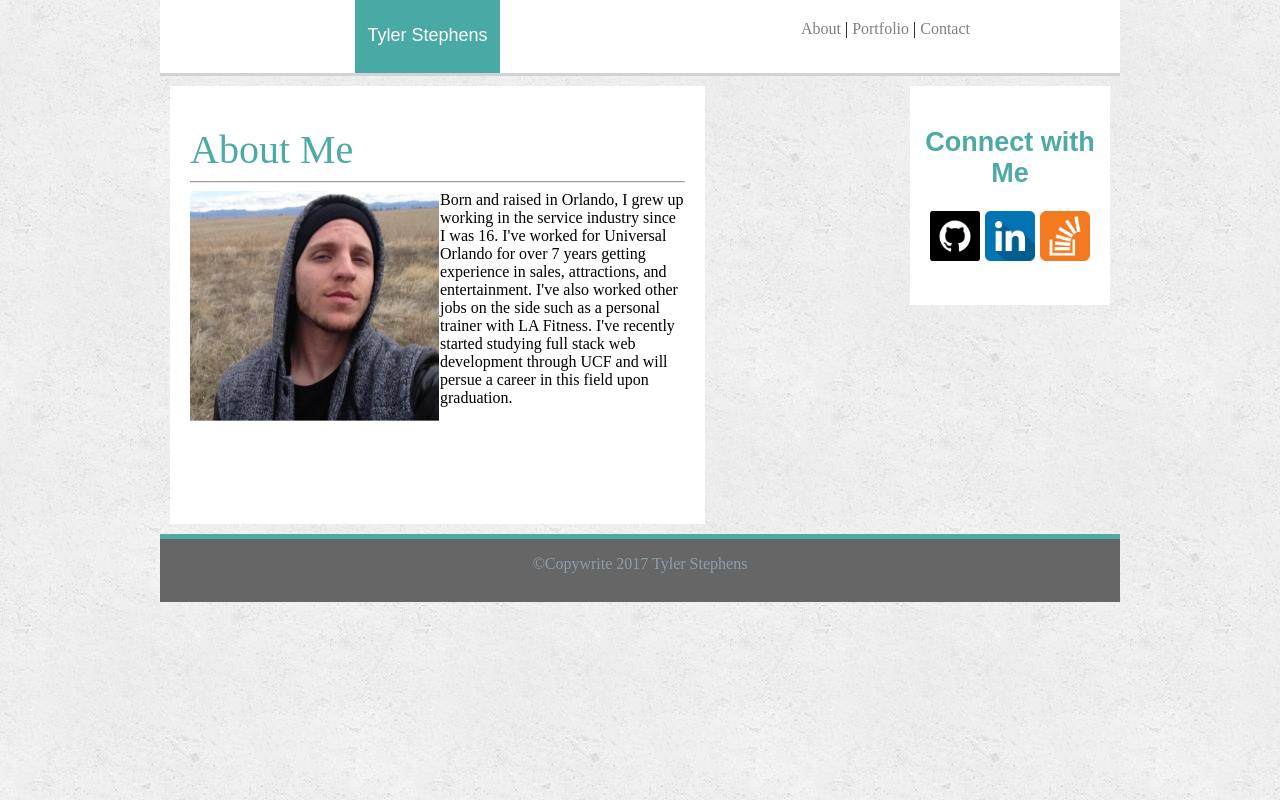
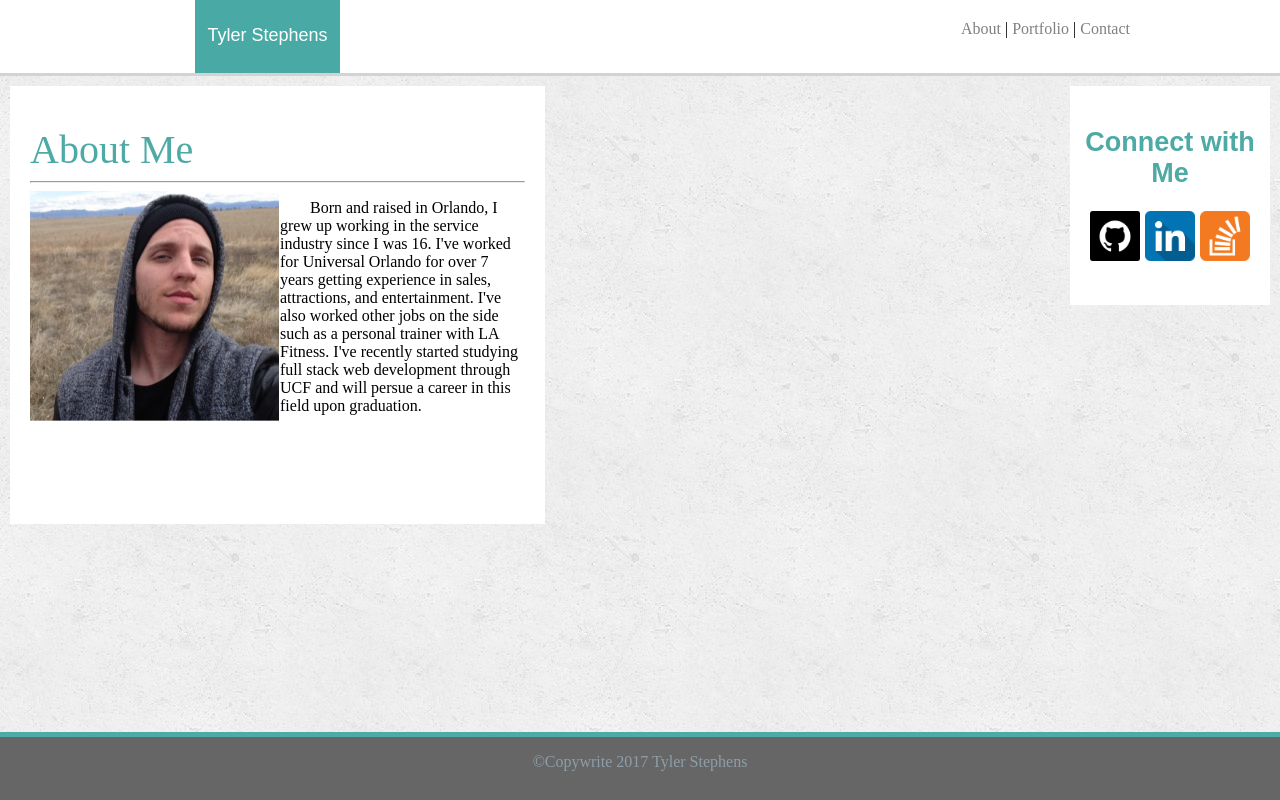
Before and after one commit to TylerAStephens/Basic-Portfolio, a plain HTML site: page index.html in a window 1280 px wide. Drawn offline with Linux system fonts and the light colour scheme; files whose address does not match are found by name.

Commit message:
fixed css and debugged

```diff
--- a/assets/css/style.css
+++ b/assets/css/style.css
@@ -1,10 +1,10 @@
 
 html, body {
-    width: 960px;
+    width: 100%;
     height: 100%;
     padding: 0;
     margin: auto;
-    background-image: url(/Users/tyler/Desktop/Basic-Portfolio/assets/images/concrete_seamless.png);
+    background-image: url(../images/concrete_seamless.png);
 }
 
 #wrapper {
@@ -13,6 +13,7 @@ html, body {
 }
 
 header {
+    width: 100%;
     clear: both;
     text-align: center;
     margin: 0px;
@@ -25,6 +26,13 @@ header {
     height: 14px;
     border-bottom-color: lightgray;
     border-bottom-style: solid;
+}
+.header_container {
+    height: 90px;
+    margin: auto;
+    padding-bottom: 30px;
+    box-sizing: border-box;
+    position: relative;
 }
 
 .main {
@@ -67,7 +75,7 @@ nav {
 
 .footer {
     clear: both;
-    position: relative;
+    position: absolute;
     right: 0;
     bottom: 0;
     left: 0;
@@ -79,6 +87,7 @@ nav {
     border-top-style: solid;
     border-top-color: #4eaaa5;
     border-top-width: thick;
+
 }
 
 
@@ -115,6 +124,7 @@ img {
 }
 p {
     text-indent: 30px;
+
 }
 
 .submit {
@@ -136,7 +146,7 @@ input[type=text] {
     width: 100%;
 }
 
-input[type=text1] {
+.text1 {
     height: 90%;
     width: 100%;
 }
--- a/index.html
+++ b/index.html
@@ -9,13 +9,22 @@
 </head>
 <body>
     <div id="wrapper">
-    <header></header>
-    <div class="box">Tyler Stephens</div>
+
+        <header>
+                <div class="box">Tyler Stephens</div>
+                <nav>
+                        <a href="index.html">About</a> |
+                        <a href="portfolio.html">Portfolio</a> |
+                        <a href="contact.html">Contact</a>
+                </nav>
+        </header>
+
+        <div class="header_container">
    <section class="main">
         <div class="contact1">About Me</div>
         <hr>
-        <img class="profile" src="/Users/tyler/Desktop/Basic-Portfolio/assets/images/Screen Shot 2017-08-16 at 9.03.50 PM.png" width="250" height="230" alt="Tyler Stephens">
-            Born and raised in Orlando, I grew up working in the service industry since I was 16.
+        <img class="profile" src="assets/images/Screen%20Shot%202017-08-16%20at%209.03.50%20PM.png" width="250" height="230" alt="Tyler Stephens">
+        <p>    Born and raised in Orlando, I grew up working in the service industry since I was 16.
         I've worked for Universal Orlando for over 7 years getting experience in sales, attractions, and entertainment.
         I've also worked other jobs on the side such as a personal trainer with LA Fitness.
         I've recently started studying full stack web development through UCF and will persue a career in this field upon graduation.
@@ -24,22 +33,18 @@
 
     <aside class="aside">
             <h1>Connect with Me</h1>
-    <img src="/Users/tyler/Desktop/Basic-Portfolio/assets/images/if_github-square-social-media_764894.png" height="50" width="50" alt="GitHub">
-    <img src="/Users/tyler/Desktop/Basic-Portfolio/assets/images/if_linkedin_986950.png" height="50" width="50" alt="linkdin">
-    <img src="/Users/tyler/Desktop/Basic-Portfolio/assets/images/if_overflow_386674.png" height="50" width="50" alt="StackOverflow">
+    <img src="assets/images/if_github-square-social-media_764894.png" height="50" width="50" alt="GitHub">
+    <img src="assets/images/if_linkedin_986950.png" height="50" width="50" alt="linkdin">
+    <img src="assets/images/if_overflow_386674.png" height="50" width="50" alt="StackOverflow">
 
         </aside>
 
-        <nav>
-                <a href="/Users/tyler/Desktop/Basic-Portfolio/index.html">About</a> |
-                <a href="/Users/tyler/Desktop/Basic-Portfolio/portfolio.html">Portfolio</a> |
-                <a href="/Users/tyler/Desktop/Basic-Portfolio/contact.html">Contact</a>
-              </nav>
 
+        </div>
 
    <footer class="footer">©Copywrite 2017 Tyler Stephens</footer>
 
 
     </div>
 </body>
-<!-- </html> -->
+   </html>
```
Also changed, not shown: contact.html (+17 -11 lines), portfolio.html (+15 -12 lines), 2 other files.
